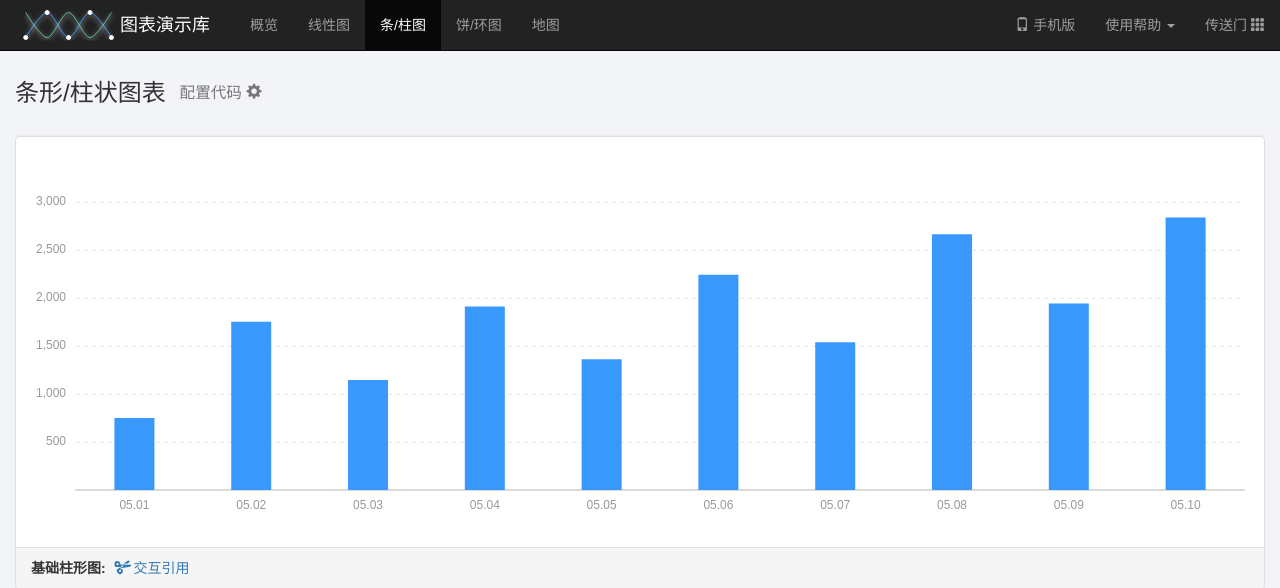
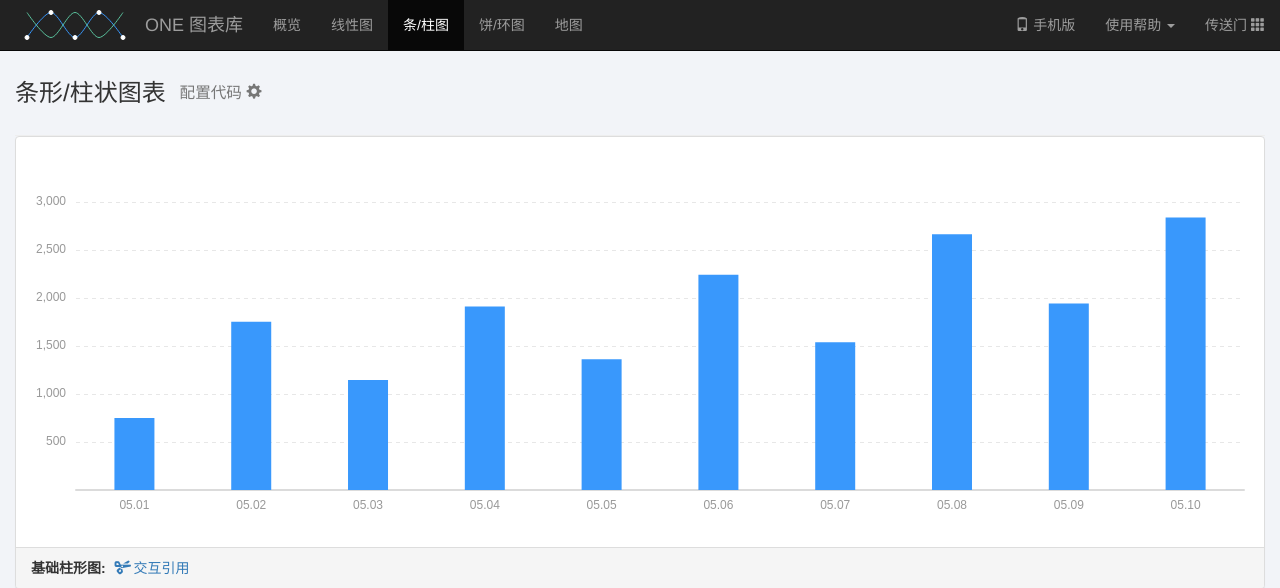
Before and after one commit to jiushiwoyuze/dux_charts, a PHP site: page /piwik/bar.php in a window 1280 px wide. Shown: the top 588 px of the page. Run offline with PHP 8.4, Linux system fonts and the light colour scheme; some libraries are stand-ins or nearby versions.

Commit message:
调整 logo 和传送门

```diff
--- a/charts_line.js
+++ b/charts_line.js
@@ -568,27 +568,14 @@ if(document.getElementById('line_logo')) {
             show:false,
         },
         title: {
-            //show:false,
-            text: "图表演示库",
-            link: 'index.php',
-            textStyle:{
-                fontSize:18,
-                fontFamily: 'PingFang SC',
-                fontWeight: 'lighter',
-                color: '#ffffff',
-                verticalAlign: 'middle',
-                lineHeight: 50,
-                align:'center',
-                height:50,
-                width: 150,
-            },
-            top: 12,
-            left: 100,
+            show:false,
+            link: 'index.php'
         },
         grid:{
+            show: false,
             top: 10,
             left:0,
-            right:50,
+            right:0,
             bottom:10
         },
         tooltip: {
@@ -598,7 +585,7 @@ if(document.getElementById('line_logo')) {
             {
                 type: "category",
                 show:false,
-                data: [8,2,16,8,20,18,30]
+                data: [8,2,16,8,20]
             }
         ],
         yAxis: {
@@ -629,9 +616,9 @@ if(document.getElementById('line_logo')) {
                 lineStyle:{
                     normal:{
                         width: 1,
-                        shadowBlur: 5,
-                        shadowColor: '#ffffff',
-                        shadowOffsetY: 2,
+                        //shadowBlur: 5,
+                        //shadowColor: '#ffffff',
+                        //shadowOffsetY: 2,
                         //color: "rgba(255, 255, 255, 1)"
                         color: "rgba(57,152,252,1)",
                     }
@@ -666,9 +653,9 @@ if(document.getElementById('line_logo')) {
                 lineStyle:{
                     normal:{
                         width: 1,
-                        shadowBlur: 5,
-                        shadowColor: '#ffffff',
-                        shadowOffsetY: 2,
+                        //shadowBlur: 5,
+                        //shadowColor: '#ffffff',
+                        //shadowOffsetY: 2,
                         //color: "rgba(255, 255, 255, 1)"
                         color: "rgba(91, 196, 159, 1)"
                     }
--- a/header.php
+++ b/header.php
@@ -53,7 +53,7 @@
         <span class="icon-bar"></span>
       </button>
       <!-- <a class="navbar-brand" href="index.php">度量衡图表演示库</a> -->
-      <a href="index.php" title="度量衡图表演示库"><div class=" " id="line_logo">ECOM 图表库</div></a>
+      <div id="line_logo">LOGO</div><a href="index.php" class="navbar-brand" title="数据图表库"> ONE 图表库</a>
     </div>
 
     <!-- Collect the nav links, forms, and other content for toggling -->
@@ -82,11 +82,23 @@
         </li>
         <li class="dropdown">
           <a href="#" class="dropdown-toggle" data-toggle="dropdown" role="button" aria-haspopup="true" aria-expanded="false">传送门 <span class="glyphicon glyphicon-th" aria-hidden="true"></span></a>
-              <ul class="dropdown-menu">
-            <li><a href="http://youcanyouup.info/" target="_blank"><span class="glyphicon glyphicon-home" aria-hidden="true"></span> 团队首页</a></li>
+          <ul class="dropdown-menu">
+            <li class="dropdown-header">百度内网</li>
+            <li><a href="http://youcanyouup.info/" target="_blank"><span class="glyphicon glyphicon-home" aria-hidden="true"></span> 首页 <mark>团队百科</mark></a></li>
+            <li><a href="http://ecloud.baidu.com/index.html#team/t1802/self" target="_blank"><span class="glyphicon glyphicon-cloud" aria-hidden="true"></span> 视觉产出 <mark>企业云</mark></a></li>
+            <li><a href="http://youcanyouup.info/rp/" target="_blank"><span class="glyphicon glyphicon-fire" aria-hidden="true"></span> 交互产出  <mark>RP 目录</mark></a></li>
             <li><a href="http://youcanyouup.info/download/dux_v4_ui/" target="_blank"><span class="glyphicon glyphicon-leaf" aria-hidden="true"></span> 视觉规范标注 V4</a></li>
-            <li><a href="http://youcanyouup.info/rp/" target="_blank"><span class="glyphicon glyphicon-fire" aria-hidden="true"></span> 交互产出</a></li>
-            <li><a href="http://ecloud.baidu.com/index.html#team/t1802/self" target="_blank"><span class="glyphicon glyphicon-cloud" aria-hidden="true"></span> 企业云</a></li>
+            <li><a href="http://youcanyouup.info/dux_icons/" target="_blank"><span class="glyphicon glyphicon-queen" aria-hidden="true"></span> 图标库</a></li>
+            <li><a href="http://youcanyouup.info/dux_charts/" target="_blank"><span class="glyphicon glyphicon-signal" aria-hidden="true"></span> 数据图表库</a></li>
+
+            <li role="separator" class="divider"></li>
+            <li class="dropdown-header">外网开源</li>
+            <li><a href="https://thirtyjin.github.io/dux/" target="_blank"><span class="glyphicon glyphicon-king" aria-hidden="true"></span> ONE DESIGN 规范</a></li>
+            <li><a href="https://thirtyjin.github.io/dux_axure_library/" target="_blank"><span class="glyphicon glyphicon-bishop" aria-hidden="true"></span> 交互控件库</a></li>
+            <li><a href="https://thirtyjin.github.io/dux_icons/" target="_blank"><span class="glyphicon glyphicon-queen" aria-hidden="true"></span> 图标库</a></li>
+            <li><a href="https://thirtyjin.github.io/dux_charts/" target="_blank"><span class="glyphicon glyphicon-signal" aria-hidden="true"></span> 数据图表库</a></li>
+            <li role="separator" class="divider"></li>
+            <li><a href="mailto:jinlei01@baidu.com?subject=找你有点事&body=Hi%20 jinlei" target="_blank"><span class="glyphicon glyphicon-envelope" aria-hidden="true"></span> 提点意见</a></li>
           </ul>
         </li>
       </ul>
--- a/style.css
+++ b/style.css
@@ -22,8 +22,8 @@ header {
 #line_logo {
 	float: left;
 	height: 50px;
-	width: 200px;
-	margin-right: 20px;
+	width: 120px;
+	margin-right: 10px;
 }
 
 
```
